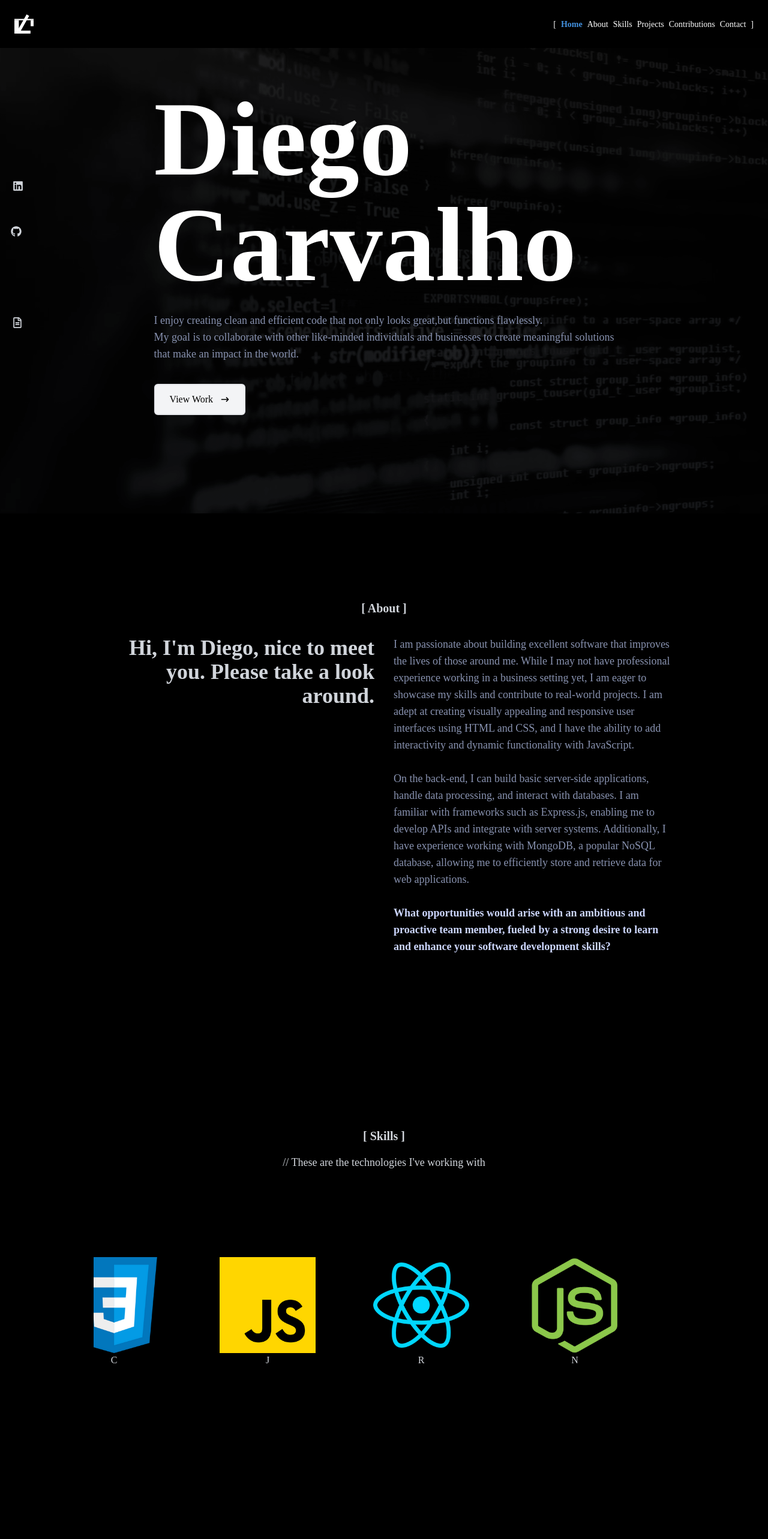
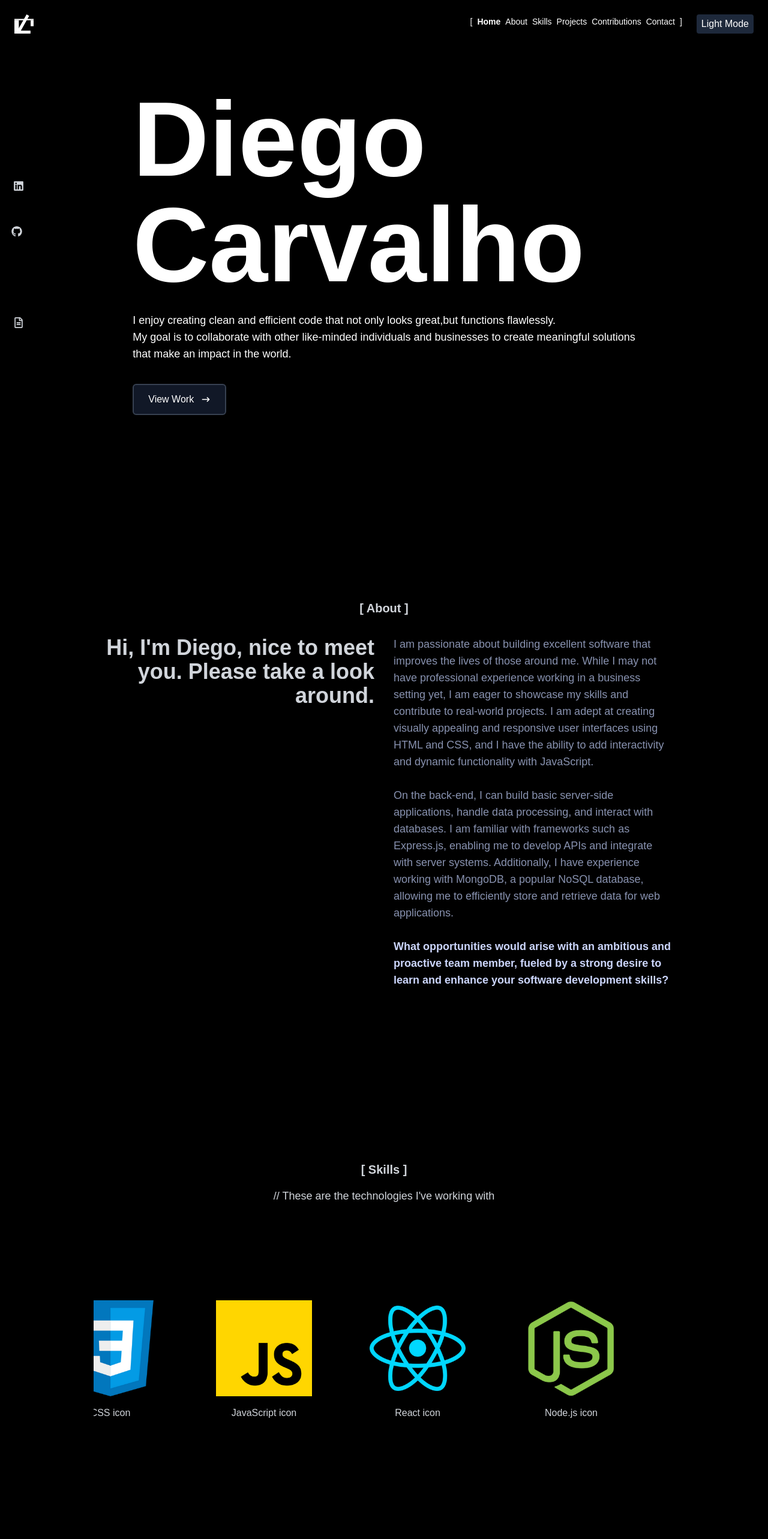
Before and after one commit to diegocchaves/dev-portfolio, a React (Create React App) app: page / in a window 1280 px wide. Shown: the top 2566 px of the page at 60% size. Built offline with nearby package versions, Linux system fonts and the light colour scheme; some icons are missing.

Commit message:
Enhance UI components with improved styling and dark mode support

```diff
--- a/src/components/About.jsx
+++ b/src/components/About.jsx
@@ -1,39 +1,49 @@
-import React from 'react'
+import React from "react";
 
 const About = () => {
   return (
-    <div name='about' className='py-16 text-gray-300 bg-black md:py-36' >
-      <div className='flex flex-col items-center justify-center w-full h-full'>
-          <div className='pb-8 '>
-            <p className='inline text-lg font-bold md:text-xl '>
-              [ About ]
+    <div
+      name="about"
+      className="py-16 text-black bg-white dark:text-gray-300 dark:bg-black md:py-36"
+    >
+      <div className="flex flex-col items-center justify-center w-full h-full">
+        <div className="pb-8 ">
+          <p className="inline text-lg font-bold md:text-xl ">[ About ]</p>
+        </div>
+        <div className="max-w-[1000px] w-full grid sm:grid-cols-2 gap-8 px-4">
+          <div className="text-3xl font-bold md:text-4xl sm:text-right" p>
+            <p>Hi, I'm Diego, nice to meet you. Please take a look around.</p>
+          </div>
+          <div className="md:text-lg text-sm text-gray-800 dark:text-[#8892b0]">
+            <p>
+              I am passionate about building excellent software that improves
+              the lives of those around me. While I may not have professional
+              experience working in a business setting yet, I am eager to
+              showcase my skills and contribute to real-world projects. I am
+              adept at creating visually appealing and responsive user
+              interfaces using HTML and CSS, and I have the ability to add
+              interactivity and dynamic functionality with JavaScript.
             </p>
-        </div>
-        <div className='max-w-[1000px] w-full grid sm:grid-cols-2 gap-8 px-4'>
-          <div className='text-3xl font-bold md:text-4xl sm:text-right' p>
-            <p>Hi, I'm Diego, nice to meet you.
-              Please take a look around.</p>
-          </div>
-          <div className='md:text-lg text-sm text-[#8892b0]'>
-            <p>I am passionate about building excellent software that improves
-              the lives of those around me. While I may not have professional experience working in a business setting yet,
-              I am eager to showcase my skills and contribute to real-world projects.
-              I am adept at creating visually appealing and responsive user interfaces using HTML and CSS, and I have the ability to add interactivity and dynamic functionality with JavaScript.</p>
             <br />
-            <p>On the back-end, I can build basic server-side applications, handle data processing, and interact with databases.
-              I am familiar with frameworks such as Express.js, enabling me to develop APIs and integrate with server systems.
-              Additionally, I have experience working with MongoDB, a popular NoSQL database, allowing me to efficiently store and retrieve data for web applications.</p>
+            <p>
+              On the back-end, I can build basic server-side applications,
+              handle data processing, and interact with databases. I am familiar
+              with frameworks such as Express.js, enabling me to develop APIs
+              and integrate with server systems. Additionally, I have experience
+              working with MongoDB, a popular NoSQL database, allowing me to
+              efficiently store and retrieve data for web applications.
+            </p>
             <br />
-            <p className='text-1xl sm:text-1xl font-bold text-[#ccd6fd]'>
-              What opportunities would arise with an ambitious and proactive team member,
-              fueled by a strong desire to learn and enhance your software development skills?</p>
+            <p className="text-1xl sm:text-1xl font-bold text-gray-600 dark:text-[#ccd6fd]">
+              What opportunities would arise with an ambitious and proactive
+              team member, fueled by a strong desire to learn and enhance your
+              software development skills?
+            </p>
           </div>
         </div>
       </div>
     </div>
+  );
+};
 
-
-  )
-}
-
-export default About
+export default About;
--- a/src/components/Home.jsx
+++ b/src/components/Home.jsx
@@ -1,38 +1,54 @@
-import React from 'react'
-import { HiArrowNarrowRight } from 'react-icons/hi'
-import { Link } from 'react-scroll'
-import Photo from '../assets/images/dev-bckgrd.svg' // Ensure this path is correct
+import React from "react";
+import { HiArrowNarrowRight } from "react-icons/hi";
+import { Link } from "react-scroll";
+import Photo from "../assets/images/dev-bckgrd.svg"; // Ensure this path is correct
 
 const Home = () => {
   return (
-    <div style={{
-            backgroundImage: `linear-gradient(rgba(10,25,47, -20.95), rgba(10,25,47, 20.05)), url(${Photo})`,
-            backgroundBlendMode: 'color-dodge',
-            backgroundSize: 'inherit',
-            backgroundPosition: 'inherit',
-            backgroundRepeat: 'no-repeat',
-        }} name='home' className='w-full h-full py-16 bg-black bg-opacity-40 md:py-36 ' >
+    <div
+      style={{
+        backgroundImage: `linear-gradient(rgba(10,25,47, -20.95), rgba(10,25,47, 20.05)), url(${Photo})`,
+        backgroundBlendMode: "color-dodge",
+        backgroundSize: "inherit",
+        backgroundPosition: "inherit",
+        backgroundRepeat: "no-repeat",
+      }}
+      name="home"
+      className="w-full h-full py-16 bg-slate-100 dark:bg-black md:py-36 bg-opacity-95"
+    >
       {/* Container */}
-      <div className='flex md:justify-center md:items-center md:space-y-10'>
-      <div className='flex flex-col px-4 py-16 md:py-0 md:px-8 '>
-        <h1 className=' text-7xl font-bold text-white md:text-[11rem]'>Diego</h1>
-        <h1 className=' text-7xl font-bold text-white md:text-[11rem] mb-2'>Carvalho</h1>
-        <span className='block text-[#8892b0] text-sm md:text-lg py-4 w-fit'>I enjoy creating clean and efficient code that not only looks great,but functions flawlessly. <br />
-        My goal is to collaborate with other
-          like-minded individuals and businesses
-           to create meaningful solutions <br />
-            that make an impact in the world.</span>
-        <Link to='projects' smooth={true} duration={500} className='cursor-pointer' >
-          <button className='flex items-center px-6 py-3 my-5 text-black bg-gray-100 border-2 rounded-md group hover:bg-gray-900 hover:border-gray-50 hover:text-white'>View Work
-            <span className='duration-300 group-hover:rotate-90'>
-              <HiArrowNarrowRight className='ml-3' />
-            </span>
-          </button>
-        </Link>
-      </div>
+      <div className="flex md:justify-center md:items-center md:space-y-10">
+        <div className="flex flex-col px-4 py-16 md:py-0 md:px-8 ">
+          <h1 className=" text-7xl font-bold text-gray-800 dark:text-white md:text-[11rem]">
+            Diego
+          </h1>
+          <h1 className=" text-7xl font-bold text-gray-800 dark:text-white md:text-[11rem] mb-2">
+            Carvalho
+          </h1>
+          <span className="block py-4 text-sm text-gray-800 dark:text-white md:text-lg w-fit">
+            I enjoy creating clean and efficient code that not only looks
+            great,but functions flawlessly. <br />
+            My goal is to collaborate with other like-minded individuals and
+            businesses to create meaningful solutions <br />
+            that make an impact in the world.
+          </span>
+          <Link
+            to="projects"
+            smooth={true}
+            duration={500}
+            className="cursor-pointer"
+          >
+            <button className="flex items-center px-6 py-3 my-5 text-black bg-gray-100 border-2 border-gray-700 rounded-md dark:text-white dark:bg-gray-900 group hover:bg-gray-900 hover:border-gray-50 hover: dark:border-gray-700 hover:text-white">
+              View Work
+              <span className="duration-300 group-hover:rotate-90">
+                <HiArrowNarrowRight className="ml-3" />
+              </span>
+            </button>
+          </Link>
+        </div>
       </div>
     </div>
-  )
-}
+  );
+};
 
-export default Home
+export default Home;
--- a/src/components/Navbar.jsx
+++ b/src/components/Navbar.jsx
@@ -66,8 +66,19 @@ const Navbar = () => {
     },
   ];
 
+  const [theme, setTheme] = useState(localStorage.getItem("theme") || "dark");
+
+  useEffect(() => {
+    if (theme === "dark") {
+      document.documentElement.classList.add("dark");
+    } else {
+      document.documentElement.classList.remove("dark");
+    }
+    localStorage.setItem("theme", theme);
+  }, [theme]);
+
   return (
-    <div className="fixed w-full h-[80px] flex justify-between items-center px-6 bg-black text-gray-30 z-10 ">
+    <div className="fixed w-full h-[80px] flex justify-between items-center px-6 bg-white dark:bg-black text-gray-30 z-10 ">
       <div className="flex items-center justify-start ">
         <Link
           to="home"
@@ -87,7 +98,7 @@ const Navbar = () => {
               to={link.to}
               smooth={true}
               duration={500}
-              className="cursor-pointer text-white text-sm transition hover:text-[#a4cfea] font-extralight "
+              className="cursor-pointer text-black dark:text-white text-sm transition hover:text-[#a4cfea] font-extralight "
               activeClass="active-link"
               spy={true}
             >
@@ -95,10 +106,22 @@ const Navbar = () => {
             </Link>
           </div>
         ))}
+        {/* Dark Mode Toggle */}
+        <button
+          onClick={() => {
+            setTheme(theme === "dark" ? "light" : "dark");
+          }}
+          className="px-2 py-1 ml-4 text-black bg-gray-200 rounded dark:bg-slate-800 dark:text-white "
+        >
+          {theme === "dark" ? "Light Mode" : "Dark Mode"}
+        </button>
       </nav>
 
       {/* hamburge */}
-      <div onClick={handleClick} className="z-10 text-white md:hidden">
+      <div
+        onClick={handleClick}
+        className="z-10 text-black dark:text-white md:hidden"
+      >
         {!nav ? <FaBars size={20} /> : <FaTimes size={10} />}
       </div>
 
@@ -107,7 +130,7 @@ const Navbar = () => {
         className={
           !nav
             ? "hidden"
-            : " absolute top-0 left-0 w-full h-screen bg-black flex flex-col justify-center items-center gap-10"
+            : " absolute top-0 left-0 w-full h-screenbg-white dark:bg-black flex flex-col justify-center items-center gap-10"
         }
       >
         {filteredLinks.map((link, index) => (
@@ -117,7 +140,7 @@ const Navbar = () => {
             smooth={true}
             duration={500}
             onClick={() => setNav(false)}
-            className="items-center justify-center text-xl text-white"
+            className="items-center justify-center text-xl text-black dark:text-white"
           >
             <p>{link.label}</p>
           </Link>
@@ -135,7 +158,7 @@ const Navbar = () => {
               href={icon.href}
               target="_blank"
               rel="noopener noreferrer"
-              className="flex items-center justify-around w-full gap-4 text-gray-300"
+              className="flex items-center justify-around w-full gap-4 text-gray-800 dark:text-gray-300"
             >
               <p className="flex flex-col items-center justify-center">
                 {icon.label}
--- a/src/components/Skills.jsx
+++ b/src/components/Skills.jsx
@@ -1,16 +1,16 @@
-import React from 'react'
-import { useEffect , useState} from 'react'
-import Marquee from 'react-fast-marquee'
-import HTML from '../assets/images/html.png'
-import CSS from '../assets/images/css.png'
-import JavaScript from '../assets/images/javascript.png'
-import ReactImg from '../assets/images/react.png'
-import Node from '../assets/images/node.png'
-import GitHub from '../assets/images/github.png'
-import Tailwind from '../assets/images/tailwind.png'
-import Mongo from '../assets/images/mongo.png'
-import TypeScript from '../assets/images/typescript.svg'
-import Next from '../assets/images/nextjs.png'
+import React from "react";
+import { useEffect, useState } from "react";
+import Marquee from "react-fast-marquee";
+import HTMLImg from "../assets/images/html.png";
+import CSSImg from "../assets/images/css.png";
+import JavaScriptImg from "../assets/images/javascript.png";
+import ReactImg from "../assets/images/react.png";
+import NodeImg from "../assets/images/node.png";
+import GitHubImg from "../assets/images/github.png";
+import TailwinImg from "../assets/images/tailwind.png";
+import MongoImg from "../assets/images/mongo.png";
+import TypeScriptImg from "../assets/images/typescript.svg";
+import NextImg from "../assets/images/nextjs.png";
 
 const Skills = () => {
   const [isMobile, setIsMobile] = useState(false);
@@ -20,57 +20,76 @@ const Skills = () => {
     };
 
     handleResize(); // Set initial state
-    window.addEventListener('resize', handleResize);
+    window.addEventListener("resize", handleResize);
 
     return () => {
-      window.removeEventListener('resize', handleResize);
+      window.removeEventListener("resize", handleResize);
     };
-  }
-  , []);
+  }, []);
 
   const skills = [
-    { src: HTML, alt: "HTML icon"},
-    { src: CSS, alt: "CSS icon" },
-    { src: JavaScript, alt: "JavaScript icon" },
+    { src: HTMLImg, alt: "HTML icon" },
+    { src: CSSImg, alt: "CSS icon" },
+    { src: JavaScriptImg, alt: "JavaScript icon" },
     { src: ReactImg, alt: "React icon" },
-    { src: Node, alt: "Node.js icon" },
-    { src: Mongo, alt: "MongoDB icon" },
-    { src: Tailwind, alt: "Tailwind CSS icon" },
-    { src: GitHub, alt: "GitHub icon" },
-    { src: TypeScript, alt: "TypeScript icon" },
-    { src: Next, alt: "Next.js icon" }
+    { src: NodeImg, alt: "Node.js icon" },
+    { src: MongoImg, alt: "MongoDB icon" },
+    { src: TailwinImg, alt: "Tailwind CSS icon" },
+    { src: GitHubImg, alt: "GitHub icon" },
+    { src: TypeScriptImg, alt: "TypeScript icon" },
+    { src: NextImg, alt: "Next.js icon" },
   ];
   return (
-    <div name='skills' className='flex items-center justify-center py-16 text-gray-300 bg-black md:py-36'>
+    <div
+      name="skills"
+      className="flex items-center justify-center py-16 text-gray-800 bg-white dark:text-gray-300 dark:bg-black md:py-36"
+    >
       {/* Contanier */}
-      <div className='max-w-[1000px] mx-auto px-4 flex flex-col justify-center w-full h-full'>
-        <div className='flex flex-col items-center '>
-          <p className='inline text-lg font-bold md:text-xl'>[ Skills ]</p>
-          <p className='py-4 text-[15px] md:text-lg'>// These are the technologies I've working with</p>
+      <div className="max-w-[1000px] mx-auto px-4 flex flex-col justify-center w-full h-full">
+        <div className="flex flex-col items-center ">
+          <p className="inline text-lg font-bold md:text-xl">[ Skills ]</p>
+          <p className="py-4 text-[15px] md:text-lg">
+            // These are the technologies I've working with
+          </p>
         </div>
         {isMobile ? (
-          <div className='grid grid-cols-3 gap-8 mt-6 text-center'>
+          <div className="grid grid-cols-3 gap-8 mt-6 text-center">
             {skills.map((skill, index) => (
               <div key={index}>
-                <img className={`w-16 mx-auto ${skill.className} || ""}`} src={skill.src} alt={skill.alt} />
+                <img
+                  className={`w-16 mx-auto ${skill.className} || ""}`}
+                  src={skill.src}
+                  alt={skill.alt}
+                />
               </div>
             ))}
           </div>
         ) : (
-          <Marquee className='w-full h-full mt-32' play={true} speed={50} gradient={false}>
-           <div className='flex flex-row w-full space-x-8 text-center'>
-             {skills.map((skill, index) => (
-              <div key={index}>
-                <img className={`w-28 md:w-40 mx-8 ${skill.className || ""}`} src={skill.src} alt={skill.alt} />
-                <p>{skill.alt.split('')[0]}</p>
-              </div>
-            ))}
-           </div>
+          <Marquee
+            className="w-full h-full mt-32"
+            play={true}
+            speed={50}
+            gradient={false}
+          >
+            <div className="flex flex-row w-full space-x-8 text-center">
+              {skills.map((skill, index) => (
+                <div key={index}>
+                  <img
+                    className={`w-28 md:w-40 mx-8 my-4 ${
+                      skill.className || ""
+                    }`}
+                    src={skill.src}
+                    alt={skill.alt}
+                  />
+                  <p>{skill.alt}</p>
+                </div>
+              ))}
+            </div>
           </Marquee>
         )}
       </div>
     </div>
   );
-}
+};
 
-export default Skills
+export default Skills;
--- a/src/index.css
+++ b/src/index.css
@@ -12,6 +12,20 @@
   li {
     @apply px-4;
     @apply cursor-pointer;
+  }
+}
+
+@layer base {
+  body {
+    font-family: "Raleway", sans-serif;
+    background-color: #fff;
+    color: #1f2937;
+  }
+  @media (prefers-color-scheme: dark) {
+    body {
+      background-color: #000;
+      color: #d1d5db;
+    }
   }
 }
 
--- a/tailwind.config.js
+++ b/tailwind.config.js
@@ -1,5 +1,6 @@
 /** @type {import('tailwindcss').Config} */
 module.exports = {
+  darkMode: "class",
   content: ["./src/**/*.{js,jsx,ts,tsx}"],
   theme: {
     extend: {},
```
Also changed, not shown: src/components/Contact.jsx (+53 -25 lines), src/components/Contributions.jsx (+14 -5 lines), src/components/Projects.jsx (+18 -12 lines).
